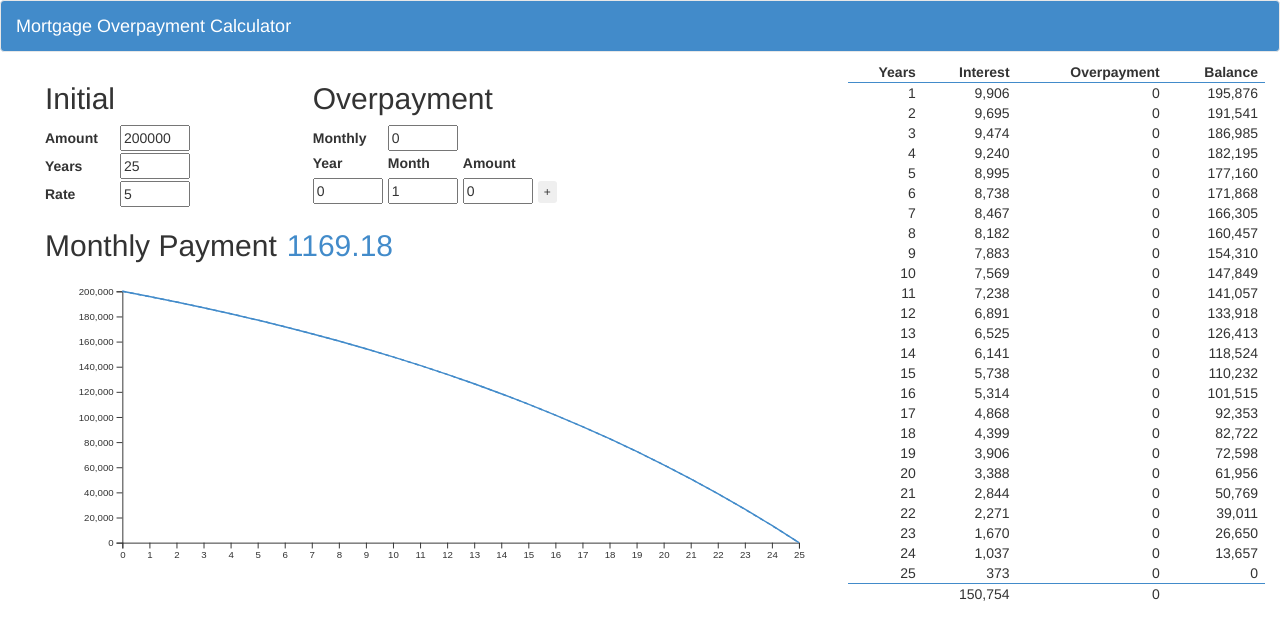
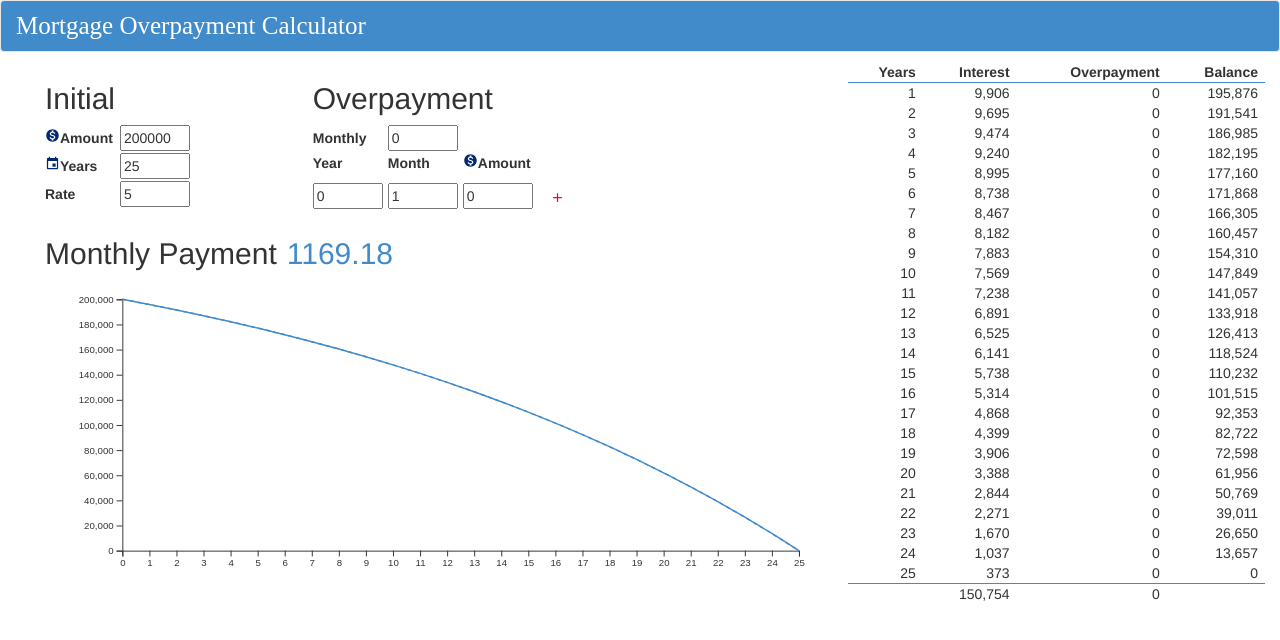
Before and after one commit to paulhoughton/mortgage, a React (Create React App) app: page / in a window 1280 px wide. Shown: the top 640 px of the page. Built offline with nearby package versions, Linux system fonts and the light colour scheme; the HTML template or start-up script is replaced by a standard one.

Commit message:
added icons, changed add and delete buttons in overpayment

```diff
--- a/package.json
+++ b/package.json
@@ -2,6 +2,8 @@
   "name": "mortgage",
   "version": "0.1.0",
   "dependencies": {
+    "@material-ui/core": "^4.11.4",
+    "@material-ui/icons": "^4.11.2",
     "d3-axis": "^1.0.12",
     "d3-scale": "^2.2.2",
     "d3-selection": "^1.4.0",
--- a/src/App.css
+++ b/src/App.css
@@ -39,3 +39,14 @@ tfoot tr:first-child {
 .baseline {
   stroke-dasharray: 4, 4;
 }
+
+.material-icons{
+  display: inline-flex;
+  vertical-align: top;
+  color: rgb(1, 41, 116);
+  font-size: 15;
+}
+
+.percentage {
+  color: rgb(1, 41, 116);
+}
--- a/src/App.js
+++ b/src/App.js
@@ -1,4 +1,9 @@
 import React, { useState } from 'react';
+import MonetizationOnIcon from '@material-ui/icons/MonetizationOn';
+import EventIcon from '@material-ui/icons/Event';
+import IconButton from "@material-ui/core/IconButton";
+import AddIcon from '@material-ui/icons/Add';
+import DeleteIcon from '@material-ui/icons/Delete';
 
 import './App.css';
 
@@ -36,7 +41,9 @@ export default () => {
     <div>
       <nav className="navbar navbar-default">
         <div className="navbar-header">
-          <div className="navbar-brand">Mortgage Overpayment Calculator</div>
+          <div className="navbar-brand" style={{fontFamily: 'Times New Roman', fontSize: 25}}>
+            Mortgage Overpayment Calculator
+          </div>
         </div>
       </nav>
       <div className="container-fluid">
@@ -44,7 +51,10 @@ export default () => {
           <div className="col-sm-4">
             <div>
               <h2>Initial</h2>
-              <label>Amount</label>
+              <label>
+                <MonetizationOnIcon className= {'material-icons'} />
+                Amount
+              </label>
               <input
                 maxLength={7}
                 value={initial}
@@ -52,7 +62,10 @@ export default () => {
               />
             </div>
             <div>
-              <label>Years</label>
+              <label>
+                <EventIcon className= {'material-icons'} />
+                Years
+              </label>
               <input
                 type="number"
                 maxLength={2}
@@ -84,7 +97,10 @@ export default () => {
             <div>
               <label>Year</label>
               <label>Month</label>
-              <label>Amount</label>
+              <label>
+                <MonetizationOnIcon className= {'material-icons'} />
+                Amount
+              </label>
             </div>
             {overpayments.map(({ year, month, amount }, i) => (
               <div key={i}>
@@ -112,23 +128,19 @@ export default () => {
                 />
 
                 {i === overpayments.length - 1 ? (
-                  <button
-                    className="btn btn-xs"
-                    onClick={() =>
-                      setOverpayments([...overpayments, defaultOverpayment])
-                    }
-                  >
-                    +
-                  </button>
+                  <IconButton  color="secondary" variant="outlined"
+                  onClick={() =>
+                    setOverpayments([...overpayments, defaultOverpayment])
+                  }>
+                  <AddIcon />
+                </IconButton>
                 ) : (
-                  <button
-                    className="btn btn-xs"
-                    onClick={() =>
-                      setOverpayments(overpayments.filter((_, j) => j !== i))
-                    }
-                  >
-                    X
-                  </button>
+                   <IconButton  color="secondary" variant="outlined"
+                   onClick={() =>
+                    setOverpayments(overpayments.filter((_, j) => j !== i))
+                  }>
+                   <DeleteIcon />
+                 </IconButton>
                 )}
               </div>
             ))}
```
Also changed, not shown: 2 other files (tests, documents, lock files or other folders).
